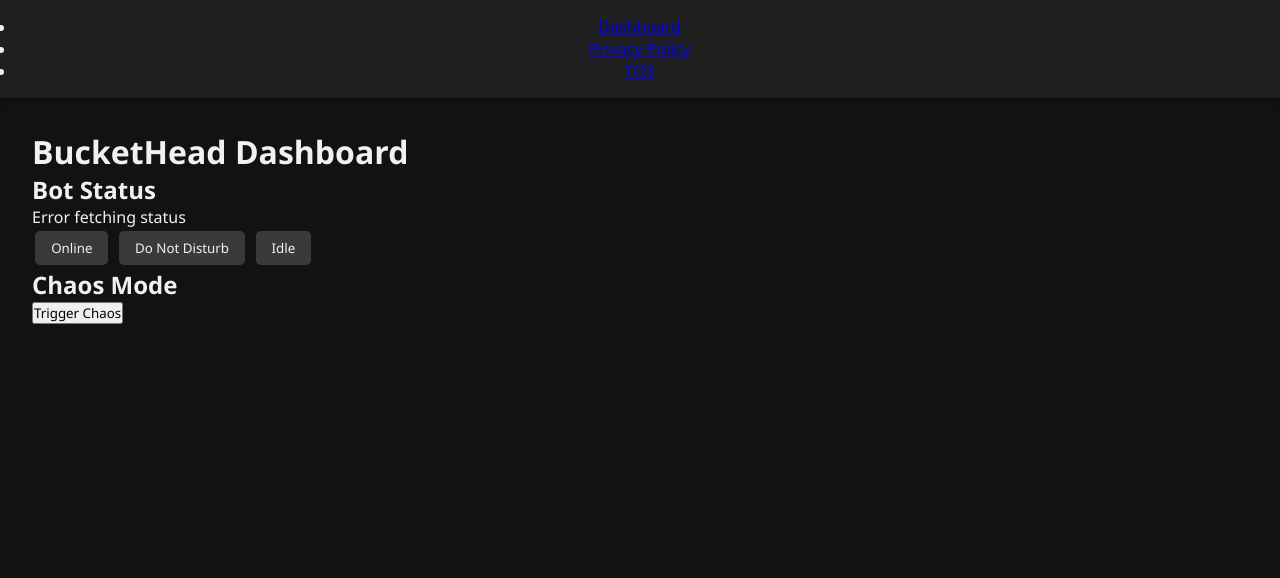
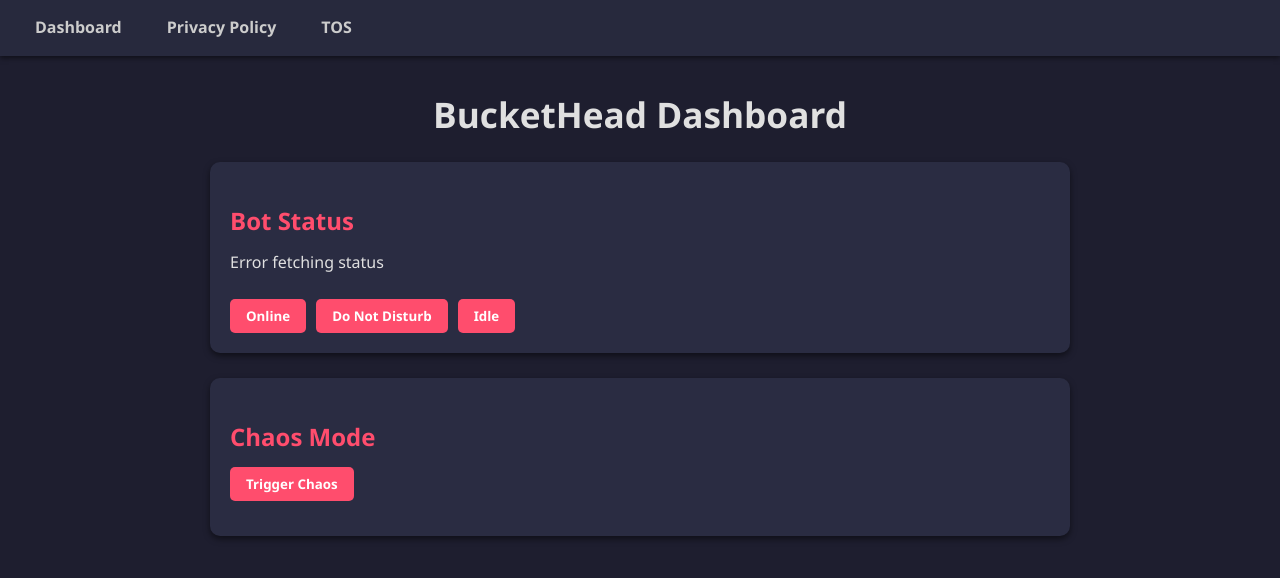
Before and after one commit to Brayden1609/Tinker-bot, a website: page dashboard/index.html in a window 1280 px wide. Drawn offline with Linux system fonts and the light colour scheme; no server answers; files whose address does not match are found by name.

Commit message:
Update style.css

```diff
--- a/dashboard/style.css
+++ b/dashboard/style.css
@@ -1,74 +1,128 @@
-/* Reset & base */
+/* Reset */
 * {
-    box-sizing: border-box;
     margin: 0;
     padding: 0;
-    font-family: 'Segoe UI', sans-serif;
+    box-sizing: border-box;
+    font-family: 'Segoe UI', Tahoma, Geneva, Verdana, sans-serif;
 }
 
+/* Body & Background */
 body {
-    background-color: #121212;
-    color: #f1f1f1;
+    background-color: #1e1e2f;
+    color: #e0e0e0;
+    line-height: 1.6;
     min-height: 100vh;
-    display: flex;
-    flex-direction: column;
 }
 
+/* Header & Navigation */
 header {
-    background-color: #1f1f1f;
-    padding: 1rem;
-    text-align: center;
+    background-color: #27293d;
+    padding: 15px 20px;
     box-shadow: 0 2px 5px rgba(0,0,0,0.5);
+    position: sticky;
+    top: 0;
+    z-index: 100;
 }
 
-main {
-    flex: 1;
-    padding: 2rem;
+nav ul.tabs {
+    list-style: none;
+    display: flex;
+    gap: 15px;
 }
 
-.dashboard-container {
-    display: grid;
-    grid-template-columns: repeat(auto-fit, minmax(300px, 1fr));
-    gap: 2rem;
+nav ul.tabs li a {
+    text-decoration: none;
+    color: #ccc;
+    font-weight: 600;
+    padding: 8px 15px;
+    border-radius: 5px;
+    transition: all 0.2s ease;
 }
 
-.card {
-    background-color: #1e1e1e;
-    padding: 1.5rem;
-    border-radius: 10px;
-    box-shadow: 0 4px 10px rgba(0,0,0,0.5);
+nav ul.tabs li a:hover {
+    background-color: #3a3c57;
+    color: #fff;
 }
 
-.card h2 {
-    margin-bottom: 1rem;
+nav ul.tabs li a.active {
+    background-color: #ff4d6d;
+    color: #fff;
 }
 
-.buttons button, .card button {
-    padding: 0.5rem 1rem;
-    margin: 0.2rem;
+/* Main content */
+main {
+    max-width: 900px;
+    margin: 30px auto;
+    padding: 0 20px;
+}
+
+h1 {
+    font-size: 2.2rem;
+    margin-bottom: 20px;
+    text-align: center;
+}
+
+h2 {
+    font-size: 1.5rem;
+    margin-top: 20px;
+    margin-bottom: 10px;
+    color: #ff4d6d;
+}
+
+/* Buttons */
+.buttons, section button {
+    display: flex;
+    gap: 10px;
+    flex-wrap: wrap;
+    margin-top: 10px;
+}
+
+button {
+    padding: 8px 16px;
     border: none;
     border-radius: 5px;
-    background-color: #3a3a3a;
-    color: #f1f1f1;
+    background-color: #ff4d6d;
+    color: #fff;
+    font-weight: 600;
     cursor: pointer;
-    transition: 0.2s;
+    transition: all 0.2s ease;
 }
 
-.buttons button:hover, .card button:hover {
-    background-color: #575757;
+button:hover {
+    background-color: #ff1a44;
 }
 
-input[type="text"] {
-    width: 100%;
-    padding: 0.5rem;
-    margin-bottom: 0.5rem;
-    border-radius: 5px;
-    border: none;
+/* Paragraphs and policy text */
+p {
+    margin-bottom: 15px;
+    line-height: 1.5;
 }
 
-footer {
-    text-align: center;
-    padding: 1rem;
-    background-color: #1f1f1f;
-    box-shadow: 0 -2px 5px rgba(0,0,0,0.5);
+/* Chaos Result */
+#chaosResult {
+    margin-top: 10px;
+    font-weight: 600;
+    font-size: 1.1rem;
+    color: #ffd700;
 }
+
+/* Sections */
+section {
+    background-color: #2a2c42;
+    padding: 20px;
+    margin-bottom: 25px;
+    border-radius: 10px;
+    box-shadow: 0 3px 6px rgba(0,0,0,0.5);
+}
+
+/* Responsive */
+@media (max-width: 600px) {
+    nav ul.tabs {
+        flex-direction: column;
+        gap: 10px;
+    }
+
+    button {
+        width: 100%;
+    }
+}
```
